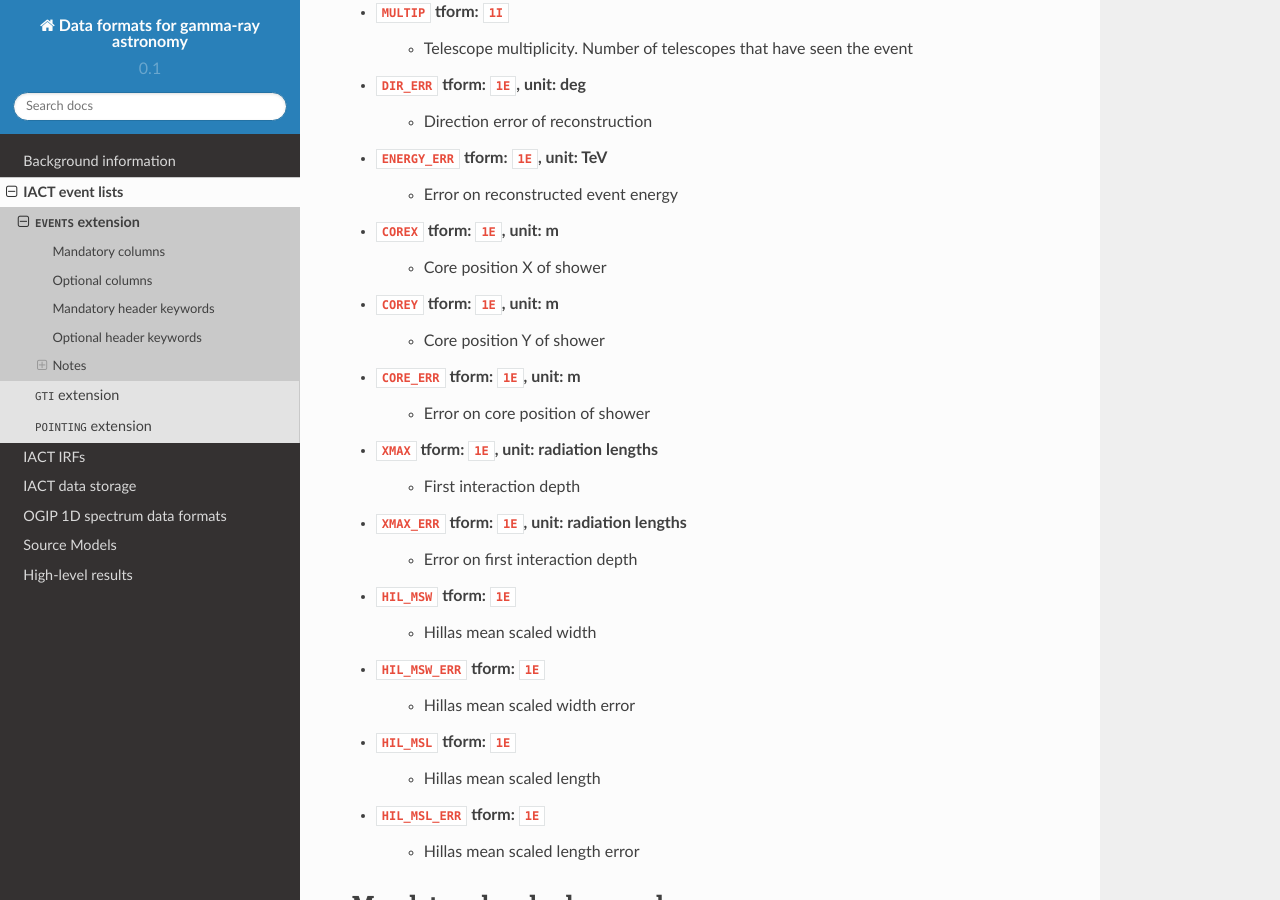
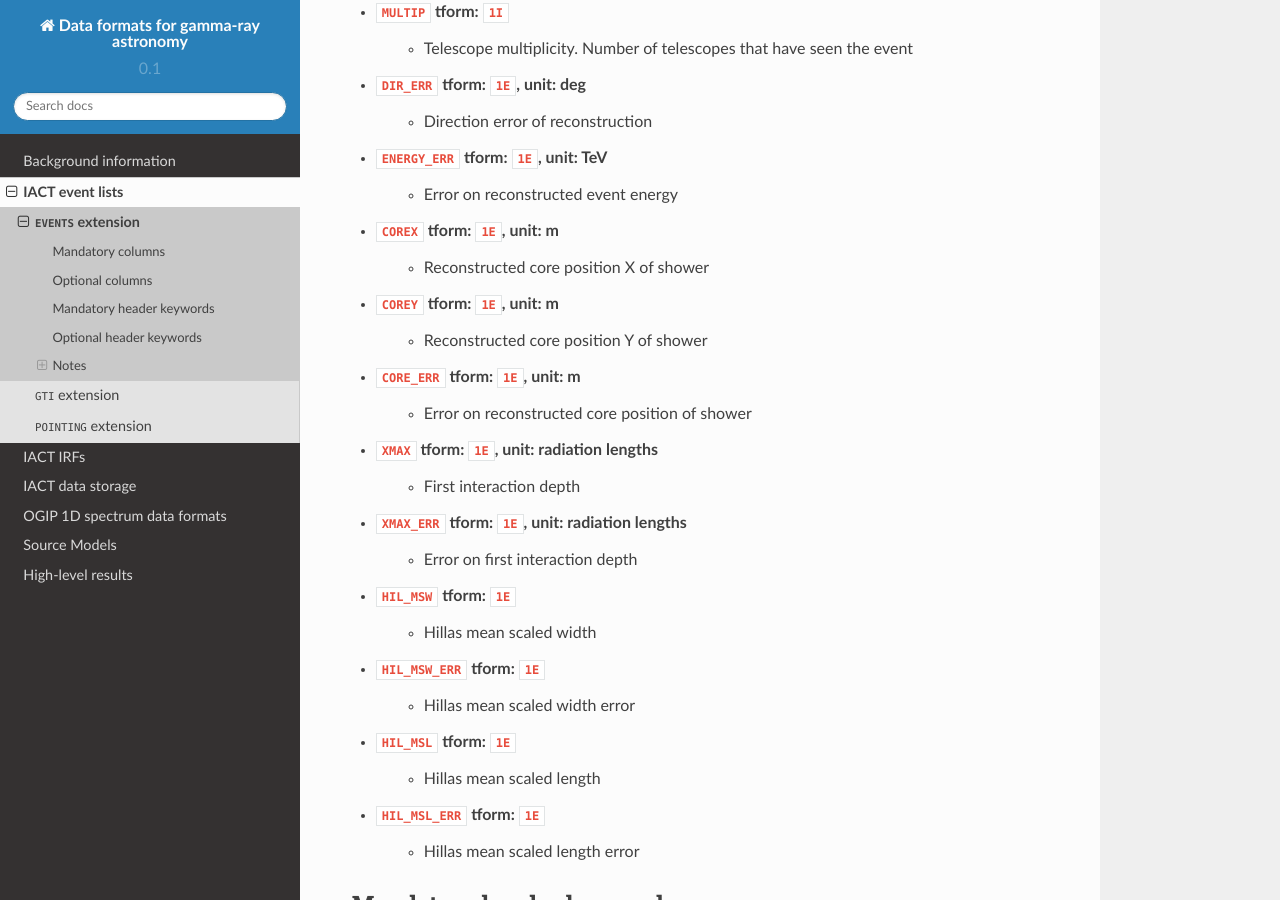
Before and after one commit to open-gamma-ray-astro/gamma-astro-data-formats, a Sphinx documentation site: the page built from source/events/events.rst, in a window 1280 px wide and 900 px high, scrolled down 1678 px. Built offline with Sphinx 7.4.7 and the Read the Docs theme 2.0.0, drawn with Linux system fonts in a browser that asks for light colours.

Commit message:
Take into account @TarekHC comments

```diff
--- a/source/events/events.rst
+++ b/source/events/events.rst
@@ -73,11 +73,11 @@ Optional columns
 * ``ENERGY_ERR`` tform: ``1E``, unit: TeV
     * Error on reconstructed event energy
 * ``COREX`` tform: ``1E``, unit: m
-    * Core position X of shower
+    * Reconstructed core position X of shower
 * ``COREY`` tform: ``1E``, unit: m
-    * Core position Y of shower
+    * Reconstructed core position Y of shower
 * ``CORE_ERR`` tform: ``1E``, unit: m
-    * Error on core position of shower
+    * Error on reconstructed core position of shower
 * ``XMAX`` tform: ``1E``, unit: radiation lengths
     * First interaction depth
 * ``XMAX_ERR`` tform: ``1E``, unit: radiation lengths
```
